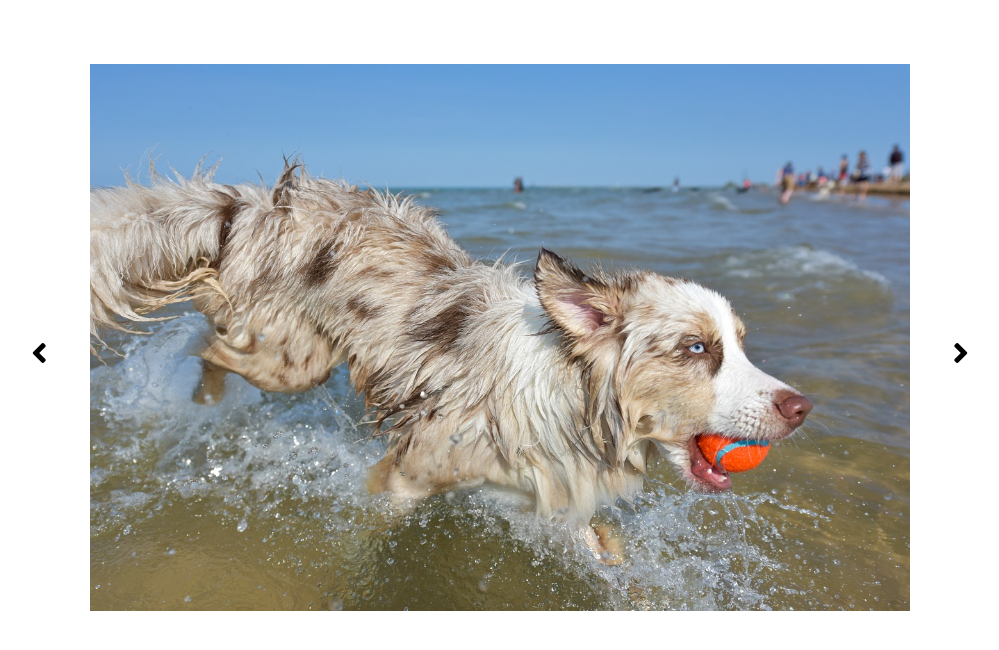
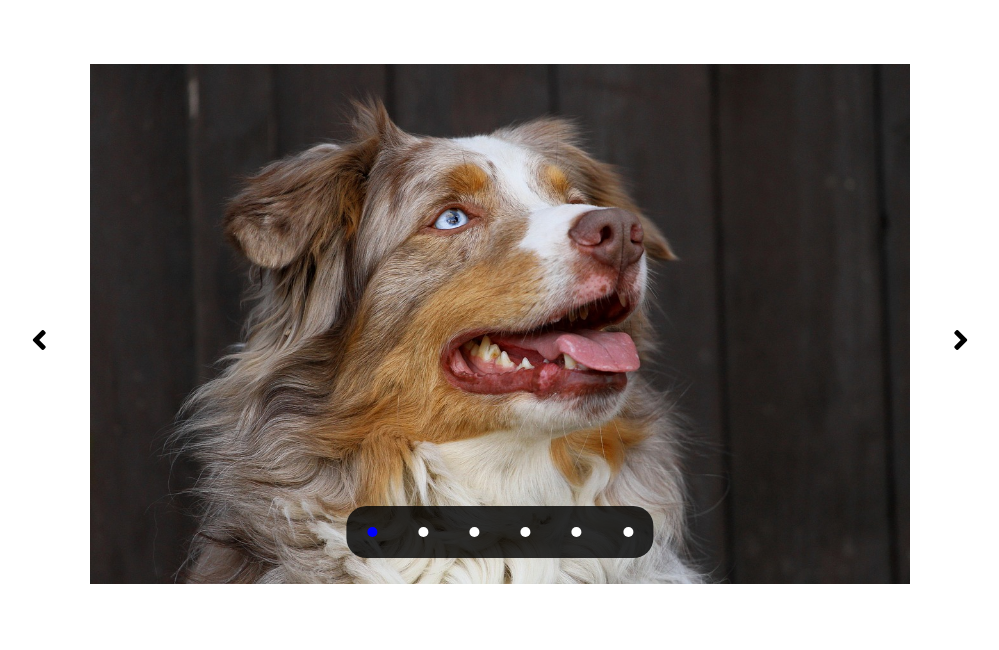
Before and after one commit to Adriano-Defilippis/js-jq-carousel, a plain HTML site: page index.html in a window 1280 px wide. Both pictures are taken after a click on the icon 179 px from the left and 339 px from the top of the page. Shown: the whole page, without its empty margins (140-1139 px from the left). Drawn offline with nearby package versions, Linux system fonts and the light colour scheme.

Commit message:
Aggiunto stato indice foto su pallino in Slide Show. Per fare questo non ho unaso classi di appoggio in HTML .start .end

```diff
--- a/index.html
+++ b/index.html
@@ -24,12 +24,20 @@
         <img src="img/dog-698642_1280.jpg" alt="aaa">
         <img src="img/cute-3210112_1280.jpg" alt="aaa">
         <img class="end" src="img/dog-1411394_1280.jpg" alt="aaa">
-
-
       </div>
 
       <div class="controls">
         <i class="next fas fa-angle-right fa-2x"></i>
+      </div>
+
+      <!-- Slide Show Bar -->
+      <div class="pallini">
+        <span class="active"></span>
+        <span></span>
+        <span></span>
+        <span></span>
+        <span></span>
+        <span></span>
       </div>
 
     </div>
--- a/main.js
+++ b/main.js
@@ -10,8 +10,15 @@ $(document).ready(function(){
   //Azione per scrorrere in avanti
   next.click(nextSlide);
   prev.click(prevSlide);
+  // activatePallino();
+  console.log($('.slider img'));
 
 });
+
+console.log($('.pallini span'));
+console.log($('.slider img'));
+
+
 
 
 
@@ -20,30 +27,43 @@ $(document).ready(function(){
 
 //Funzione per le azioni del click sui pulsanti per scrorre le immagini in un carousel
 function nextSlide(){
-  var img = $('img.active');
+  var active = $('img.active, .pallini span.active');
 
-  if (img.hasClass("end")) {
-    img.removeClass("active");
-    $('img.start').addClass('active');
+  if (active.hasClass("end")) {
+    active.removeClass("active");
+    $('img.start, .pallini span:first-child').addClass('active');
 
   }else{
+    active.removeClass("active");
+    active.next().addClass("active");
+
+}
+  //Devo assegnare il colore al pallino equivalente all'indice della foto selezionata
+
+};
+
+
+
+//Funzione per mostrare Slide Precedente
+function prevSlide(){
+  var active = $('img.active, .pallini span.active');
+  if (active.hasClass("start")) {
+
     img.removeClass("active");
-    img.next("img").addClass("active");
+    $('img.end, .pallini span:last-child').addClass('active');
+
+  }else{
+    active.removeClass("active");
+    active.prev().addClass("active");
+    console.log($('.slider img'));
+
   }
 
 };
 
-//Funzione per mostrare Slide Precedente
-function prevSlide(){
-  var img = $('img.active');
+//Funzione per comparare indice img ed indice del pallino
+//ed assegnare a quest'ultimo un colore
+function activatePallino(object){
 
-  if (img.hasClass("start")) {
-    img.removeClass("active");
-    $('img.end').addClass('active');
 
-  }else{
-    img.removeClass("active");
-    img.next("img").addClass("active");
-  }
-
-};
+}
--- a/master.css
+++ b/master.css
@@ -3,6 +3,8 @@
   padding: 0;
   box-sizing: border-box;
 }
+
+
 
 /* REGOLE CONTENITORI */
 .container{
@@ -12,6 +14,7 @@
 }
 
 .wrapper{
+  position: relative;
   display: flex;
   justify-content: space-between;
 }
@@ -23,12 +26,34 @@
 
 .slider img{
   width: 100%;
+  height: 100%;
   display: none;
 }
 
 .controls{
   width: 10%;
   position: relative;
+}
+
+.pallini{
+  position: absolute;
+  left: 50%;
+  bottom: 5%;
+  transform: translate(-50%);
+  width: 30%;
+  height: 10%;
+  border-radius: 20px;
+  background-color: rgba(0, 0, 0, 0.8);
+  display: flex;
+  justify-content: space-around;
+  align-items: center;
+}
+
+.pallini span{
+  width: 10px;
+  height: 10px;
+  background-color: white;
+  border-radius: 100%;
 }
 
 /* POSIZIONAMENTI */
@@ -39,8 +64,12 @@
   transform: translate(50%);
 }
 
+/* HELPER CLASS */
 
-/* HELPER CLASS */
+.wrapper span.active{
+  background-color: blue;
+}
+
 img.active{
   display: block;
 }
```
